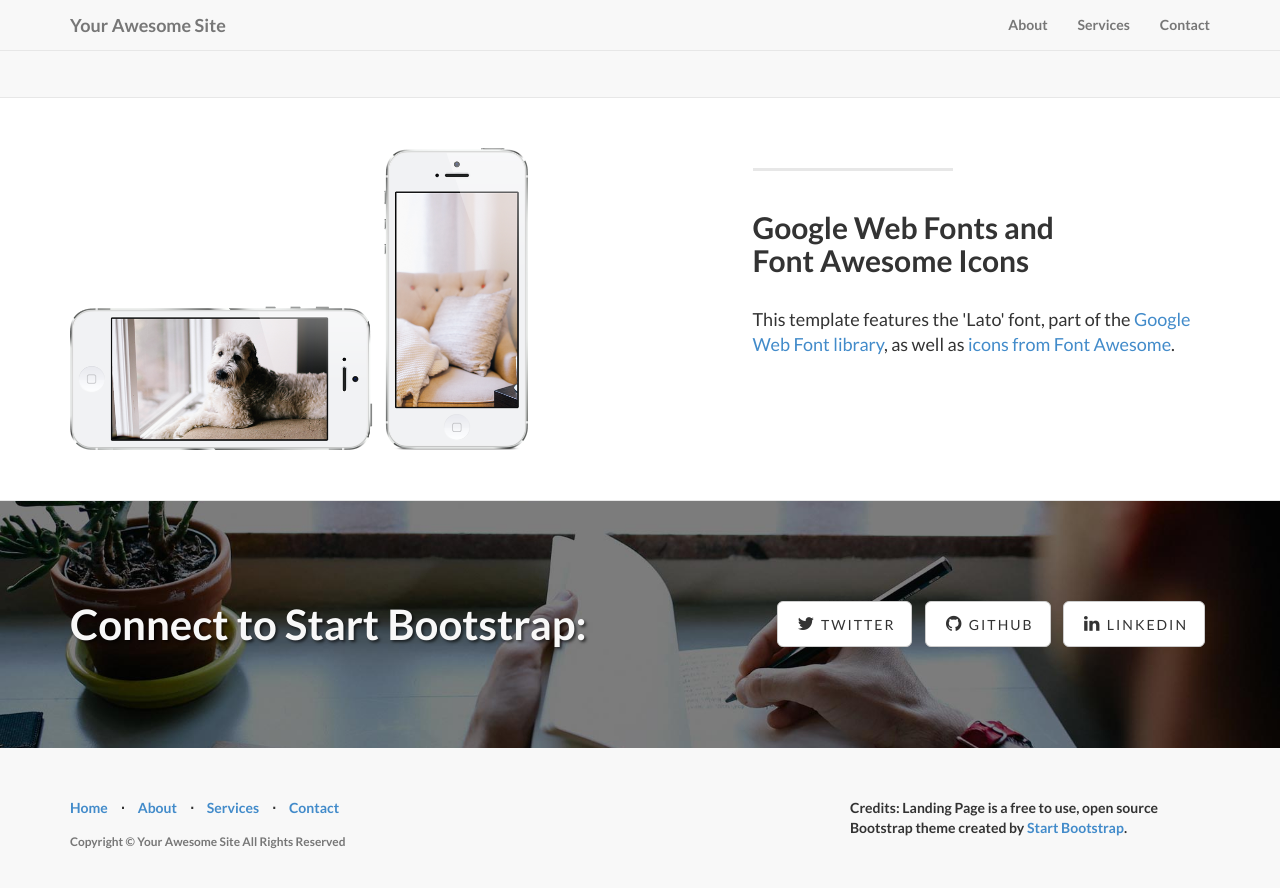
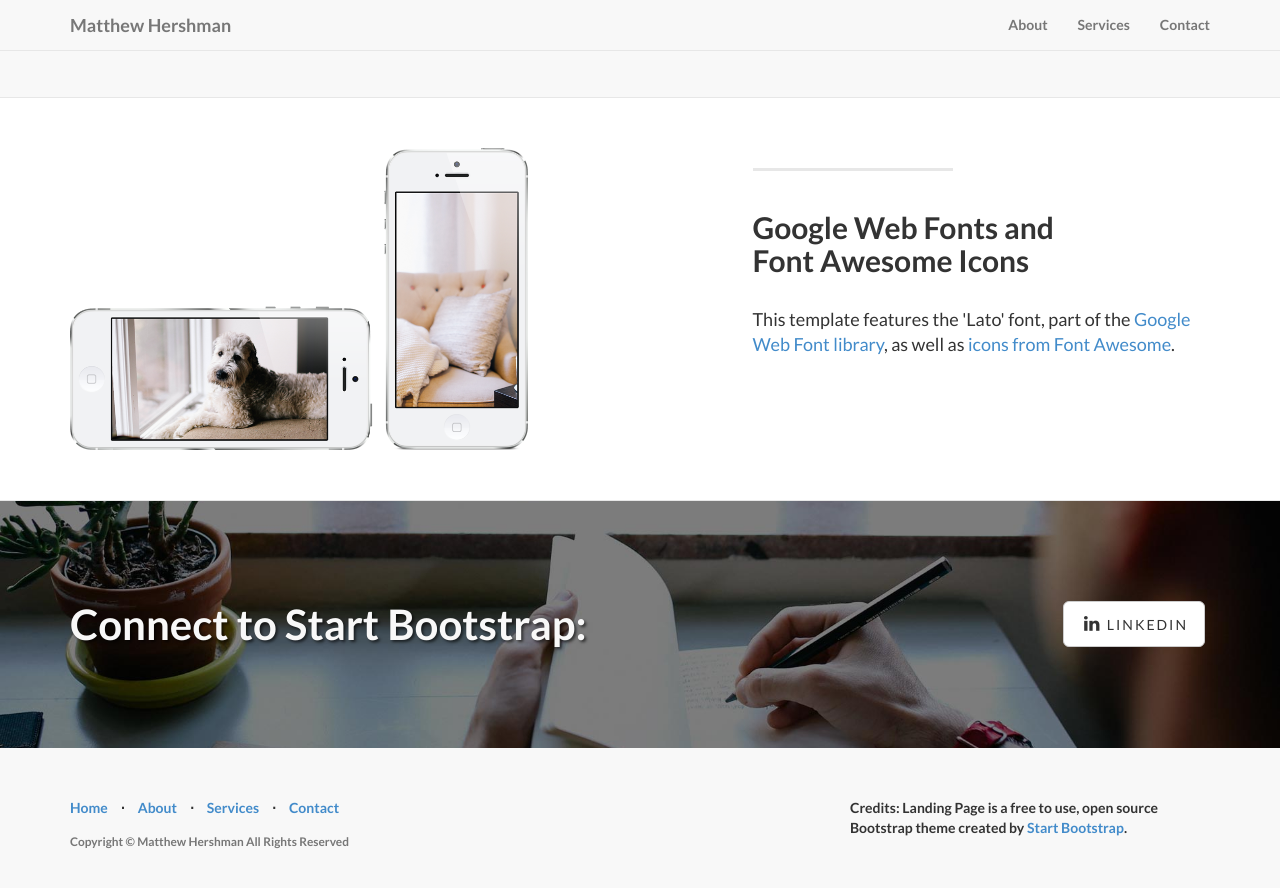
Before and after one commit to mhershman/mhershman.github.io, a Jekyll site: the page built from index.html, in a window 1280 px wide and 900 px high, scrolled down 1619 px. Shown: the top 888 px of the window. Built offline with Jekyll 4.4.1, drawn with Linux system fonts in a browser that asks for light colours.

Commit message:
Main Config Update

```diff
--- a/_config.yml
+++ b/_config.yml
@@ -2,13 +2,10 @@
 #      Main Configs       #
 # ----------------------- #
 
-url: http://yoursite.com
-title: Your Awesome Site
-email: your-email@domain.com
-description: > # "Write an awesome description for your new site here.
-  You can edit this line in _config.yml. It will appear in your document
-  head meta (for Google search results) and in your feed.xml site
-  description."
+url: http://blog.hershman.io
+title: Matthew Hershman
+email: mhershman@gmail.com
+description: > # "A personal landing page for Matthew Hershman"
 
 # ----------------------- #
 #    Jekyll & Plugins     #
@@ -23,9 +20,5 @@ permalink: pretty
 # ----------------------- #
 
 social:
-  - title: twitter
-    url: https://twitter.com/SBootstrap
-  - title: github
-    url: https://github.com/IronSummitMedia/startbootstrap
   - title: linkedin
     url:
```
